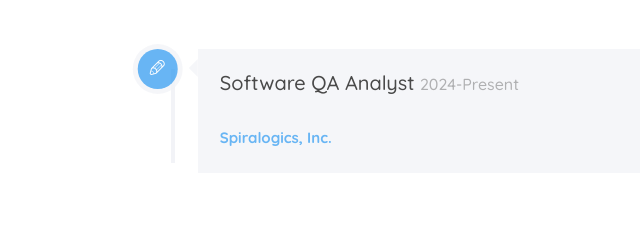
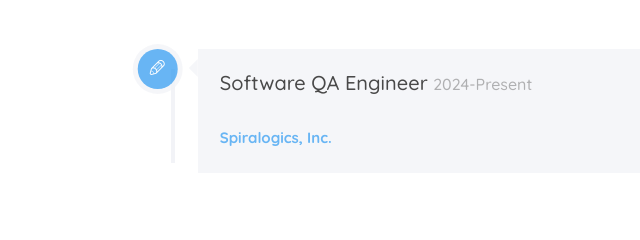
Before and after one commit to Siz-007/sijanPortfolio, a plain HTML site: page index.html in a window 1280 px wide. Shown: the part 4291-4531 px from the top of the page, 251-891 px from the left. Drawn offline with nearby package versions, Linux system fonts and the light colour scheme; files whose address does not match are found by name; a web font is replaced by a local one.

Commit message:
Update index.html

```diff
--- a/index.html
+++ b/index.html
@@ -414,7 +414,7 @@
 					               </div>
 
 					               <div class="timeline-label">
-					                  <h2><a href="#">Software QA Analyst</a> <span>2024-Present</span></h2>
+					                  <h2><a href="#">Software QA Engineer</a> <span>2024-Present</span></h2>
 					                  <a href="https://www.spiralogics.com"><strong>Spiralogics, Inc.</strong></a>
 					               </div>
 					            </div>
```
